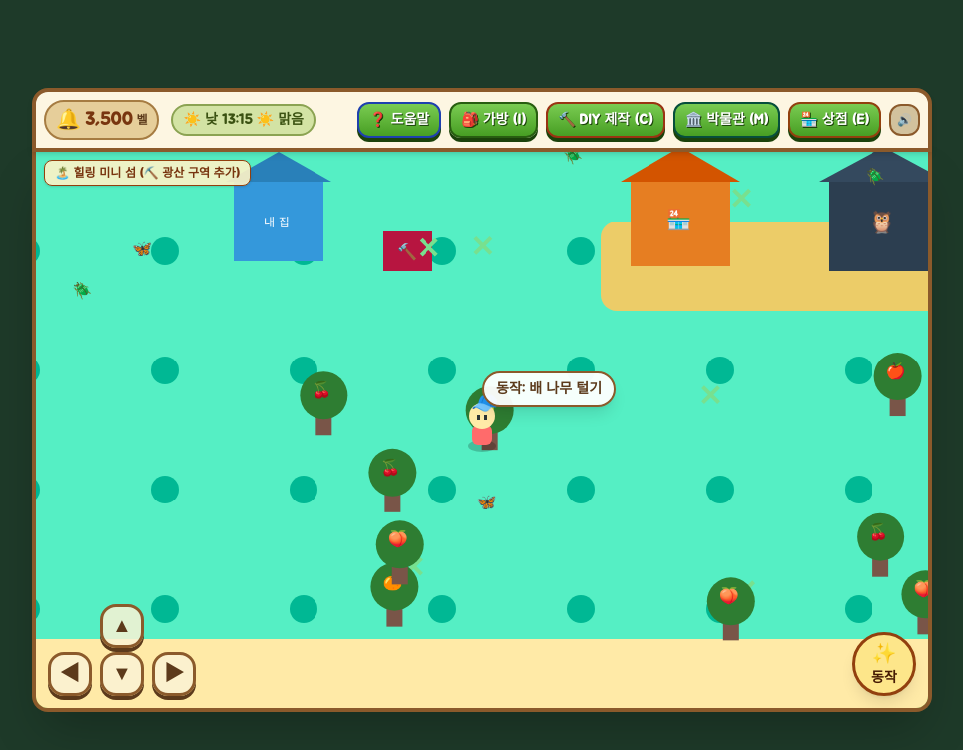
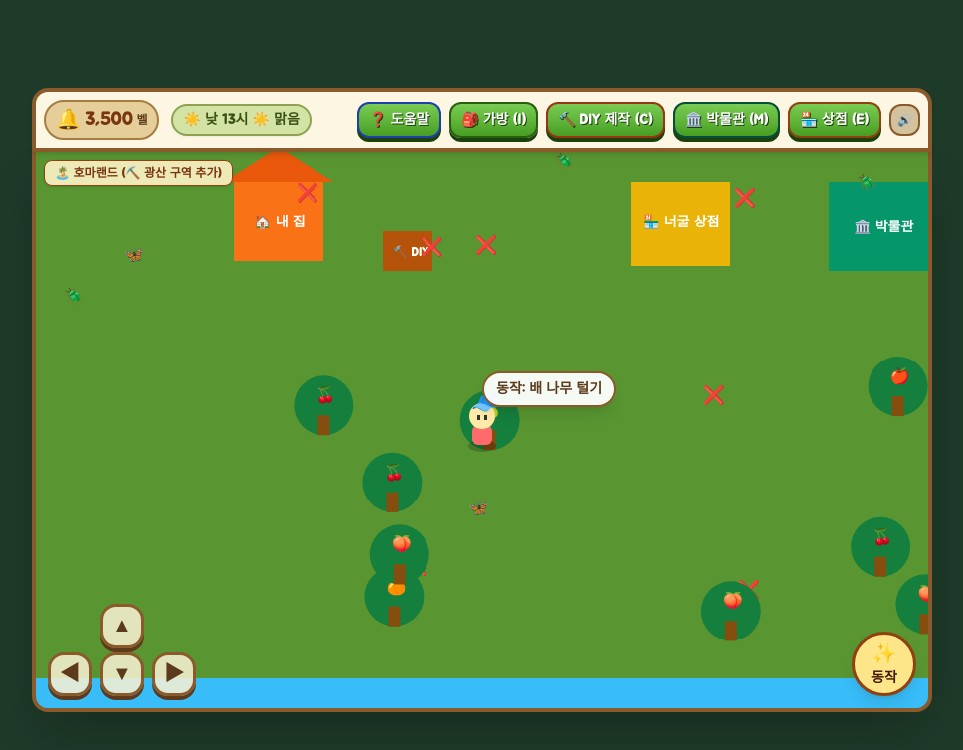
Before and after one commit to homateacher/-, a plain HTML site: page index.html in a window 1280 px wide. Shown: the whole page, without its empty margins (158-1121 px from the left). Drawn offline with nearby package versions, Linux system fonts and the light colour scheme.

Commit message:
Update index.html

```diff
--- a/index.html
+++ b/index.html
@@ -104,9 +104,9 @@
           <span id="bells-display" class="text-xs sm:text-lg text-amber-900">3,500</span> <span class="text-[10px] sm:text-xs">벨</span>
         </div>
         <!-- Time & Weather -->
-        <div class="flex items-center gap-1 bg-[#d3e3a4] px-2.5 py-1 rounded-full border-2 border-[#8ba352] text-[#3b5212] font-semibold text-[11px] sm:text-sm">
+        <div class="flex items-center gap-1 bg-[#d3e3a4] px-2.5 py-1 rounded-full border-2 border-[#8ba352] text-[#3b5212] font-semibold text-[11px] sm:text-sm min-w-[110px] justify-center tabular-nums whitespace-nowrap shadow-sm">
           <span id="time-icon">☀️</span>
-          <span id="time-display">낮 12:00</span>
+          <span id="time-display">낮 12시</span>
           <span id="weather-display" class="hidden sm:inline">☀️ 맑음</span>
         </div>
         <!-- Poison Status Indicator -->
@@ -169,7 +169,7 @@
       <!-- Controls Info Bar -->
       <div class="absolute top-2 left-2 flex justify-between items-center pointer-events-none z-10">
         <div id="location-badge" class="bg-amber-100/90 text-amber-900 font-bold text-[11px] sm:text-xs px-2.5 py-1 rounded-lg border border-amber-800 shadow">
-          🏝️ 힐링 미니 섬 (⛏️ 광산 구역 추가)
+          🏝️ 호마랜드 (⛏️ 광산 구역 추가)
         </div>
       </div>
     </div>
@@ -644,7 +644,7 @@
     // Map Entities & Interior State
     let currentMap = 'island';
     const houseInteriorFurniture = [
-      { id: 'furniture_bed', x: 250, y: 180 },
+      { id: 'furniture_bed', x: 380, y: 440 }, // Moved closer to entrance (x: 380, y: 440)
       { id: 'furniture_plant', x: 620, y: 180 }
     ];
 
@@ -652,7 +652,7 @@
     let bugs = [];
     let fossils = [];
     let floatingTexts = [];
-
+    let poisonRecoveryTimer = 0; // Natural Poison Recovery Counter
     // Map Buildings & Mining Zone Coordinates
     const shopBuilding = { x: 950, y: 350, width: 100, height: 85 };
     const museumBuilding = { x: 1150, y: 350, width: 110, height: 90 };
@@ -668,6 +668,9 @@
       keys[e.key.toLowerCase()] = true;
       if ([' ', 'i', 'e', 'm', 'c'].includes(e.key.toLowerCase())) {
         if (document.activeElement.tagName !== 'INPUT') e.preventDefault();
+      }
+      if (e.key === 'Escape') {
+        document.querySelectorAll('.fixed:not(.hidden)').forEach(modal => modal.classList.add('hidden'));
       }
       if (e.key.toLowerCase() === 'i') toggleModal('inventory-modal');
       if (e.key.toLowerCase() === 'e') toggleModal('shop-modal');
@@ -1139,6 +1142,26 @@
       if (gameTime >= 24 * 60) gameTime = 0;
       updateTimeDisplay();
 
+      // Natural poison recovery over time (every 30 seconds = 1800 frames at 60fps)
+      if (player.poisonStungCount > 0) {
+        poisonRecoveryTimer++;
+        if (poisonRecoveryTimer >= 1800) {
+          poisonRecoveryTimer = 0;
+          player.poisonStungCount--;
+          if (player.poisonStungCount === 0) {
+            document.getElementById('status-debuff').classList.add('hidden');
+            showFloatingText("💊 시간 경과로 벌/독 독성이 완전히 사라졌습니다!", player.x, player.y - 60, '#4ade80');
+          } else {
+            const speedRatio = Math.max(12.5, 100 / Math.pow(2, player.poisonStungCount));
+            document.getElementById('poison-count-text').innerText = player.poisonStungCount;
+            document.getElementById('poison-speed-text').innerText = speedRatio.toFixed(1);
+            showFloatingText(`💊 시간이 지나 독성이 1단계 완화되었습니다. (현재 ${player.poisonStungCount}회 중첩)`, player.x, player.y - 60, '#60a5fa');
+          }
+        }
+      } else {
+        poisonRecoveryTimer = 0;
+      }
+
       if (player.isTrapped) {
         player.trappedTimer--;
         if (player.trappedTimer <= 0) player.isTrapped = false;
@@ -1261,6 +1284,70 @@
 
     function render() {
       if (currentMap === 'house') {
+        // Bed Sleep & Complete Cure
+        const bedObj = houseInteriorFurniture.find(f => f.id === 'furniture_bed');
+        if (bedObj && Math.hypot(player.x - bedObj.x, player.y - bedObj.y) < 55) {
+          sfx.sleep();
+          player.poisonStungCount = 0; // Reset all poison stacks!
+          document.getElementById('status-debuff').classList.add('hidden');
+          showFloatingText("😴 푹 쉬고 건강을 완치했다! (벌/독 완전 치료)", player.x, player.y - 60, '#4ade80');
+          return;
+        }
+
+        if (player.y > 500) {
+          currentMap = 'island';
+          player.x = playerHouse.x + playerHouse.width/2;
+          player.y = playerHouse.y + playerHouse.height + 20;
+          document.getElementById('location-badge').innerText = '🏝️ 호마랜드';
+          return;
+        }
+      }
+<!-- ... existing text ... -->
+      if (hitPos >= miningRhythm.targetStart && hitPos <= targetEnd) {
+        sfx.mineHit();
+        sfx.fanfare();
+
+        // Mining Drop Rewards! (Iron, Gold, Ruby, Sapphire, Emerald)
+        const rand = Math.random();
+        let dropped = 'iron';
+        if (rand < 0.08) dropped = 'emerald';
+        else if (rand < 0.18) dropped = 'sapphire';
+        else if (rand < 0.30) dropped = 'ruby';
+        else if (rand < 0.55) dropped = 'gold_nugget';
+
+        const item = ITEM_DB[dropped];
+        player.inventory.push(dropped);
+        showFloatingText(`🎯 PERFECT! ${item.name} ${item.icon} 채굴 성공!`, player.x, player.y - 60, '#4ade80');
+        updateInventoryUI();
+      } else {
+        sfx.shake();
+        showFloatingText("💥 빗나갔다! (채굴 실패)", player.x, player.y - 60, '#ef4444');
+      }
+<!-- ... existing text ... -->
+    function showFloatingText(text, x, y, color = '#ffffff') {
+      floatingTexts.push({ text, x, y, alpha: 1.0, color });
+    }
+<!-- ... existing text ... -->
+      if (foundText) {
+        prompt.classList.remove('hidden');
+        actionText.innerText = foundText;
+
+        const cameraX = Math.max(0, Math.min(WORLD_WIDTH - canvas.width, player.x - canvas.width / 2));
+        const cameraY = Math.max(0, Math.min(WORLD_HEIGHT - canvas.height, player.y - canvas.height / 2));
+        const screenX = (player.x - cameraX) * (canvas.clientWidth / canvas.width);
+        const screenY = (player.y - cameraY + 35) * (canvas.clientHeight / canvas.height);
+
+        prompt.style.left = `${screenX}px`;
+        prompt.style.top = `${screenY}px`;
+      } else {
+        prompt.classList.add('hidden');
+      }
+    }
+
+    function render() {
+      ctx.clearRect(0, 0, canvas.width, canvas.height);
+
+      if (currentMap === 'house') {
         renderHouseInterior();
         return;
       }
@@ -1271,112 +1358,111 @@
       ctx.save();
       ctx.translate(-cameraX, -cameraY);
 
-      // Grass Base
-      ctx.fillStyle = '#55efc4'; ctx.fillRect(0, 0, WORLD_WIDTH, WORLD_HEIGHT);
-      ctx.fillStyle = '#00b894';
-      for (let x = 60; x < WORLD_WIDTH; x += 140) {
-        for (let y = 60; y < WORLD_HEIGHT - 300; y += 120) {
-          ctx.beginPath(); ctx.arc(x, y, 14, 0, Math.PI * 2); ctx.fill();
-        }
-      }
-
-      // Beach & Ocean
-      ctx.fillStyle = '#ffeaa7'; ctx.fillRect(0, 810, WORLD_WIDTH, 70);
-      ctx.fillStyle = '#74b9ff'; ctx.fillRect(0, 880, WORLD_WIDTH, WORLD_HEIGHT - 880);
-
-      // Mining Rocks Area
-      ctx.fillStyle = '#636e72';
-      ctx.beginPath(); ctx.roundRect(mineZoneObj.x, mineZoneObj.y, mineZoneObj.width, mineZoneObj.height, 16); ctx.fill();
-      ctx.fillStyle = '#fff'; ctx.font = '24px sans-serif'; ctx.fillText('⛰️⛏️', mineZoneObj.x + 35, mineZoneObj.y + 55);
-      ctx.font = '12px Jua'; ctx.fillText("신비한 광산", mineZoneObj.x + 35, mineZoneObj.y + 85);
-
-      // Rain Effects
-      if (isRaining) {
-        ctx.strokeStyle = 'rgba(255, 255, 255, 0.4)';
-        ctx.lineWidth = 1.5;
-        const timeOffset = Date.now() * 0.05;
-        for (let i = 0; i < 80; i++) {
-          let rx = (i * 25 + timeOffset * 5) % WORLD_WIDTH;
-          let ry = (i * 18 + timeOffset * 10) % WORLD_HEIGHT;
-          ctx.beginPath(); ctx.moveTo(rx, ry); ctx.lineTo(rx - 4, ry + 12); ctx.stroke();
-        }
-      }
-
-      // Plaza Pathways
-      ctx.fillStyle = '#eccc68';
-      ctx.beginPath(); ctx.roundRect(shopBuilding.x - 30, shopBuilding.y + 40, 360, 90, 16); ctx.fill();
-
-      // Crafting Bench
-      ctx.fillStyle = '#b71540';
+      // Grass Background
+      ctx.fillStyle = '#599632';
+      ctx.fillRect(0, 0, WORLD_WIDTH, WORLD_HEIGHT);
+
+      // River / Sea Body
+      ctx.fillStyle = '#38bdf8';
+      ctx.fillRect(0, 850, WORLD_WIDTH, 250);
+
+      // Mine Zone Area
+      ctx.fillStyle = '#64748b';
+      ctx.beginPath();
+      ctx.roundRect(mineZoneObj.x, mineZoneObj.y, mineZoneObj.width, mineZoneObj.height, 16);
+      ctx.fill();
+      ctx.fillStyle = '#ffffff';
+      ctx.font = 'bold 16px Jua';
+      ctx.fillText("⛰️ 신비한 광산", mineZoneObj.x + 20, mineZoneObj.y + 65);
+
+      // Buildings
+      // Player House
+      ctx.fillStyle = '#f97316';
+      ctx.fillRect(playerHouse.x, playerHouse.y, playerHouse.width, playerHouse.height);
+      ctx.fillStyle = '#ea580c';
+      ctx.beginPath();
+      ctx.moveTo(playerHouse.x - 10, playerHouse.y);
+      ctx.lineTo(playerHouse.x + playerHouse.width / 2, playerHouse.y - 35);
+      ctx.lineTo(playerHouse.x + playerHouse.width + 10, playerHouse.y);
+      ctx.closePath();
+      ctx.fill();
+      ctx.fillStyle = '#ffffff';
+      ctx.font = 'bold 14px Jua';
+      ctx.fillText("🏠 내 집", playerHouse.x + 20, playerHouse.y + 45);
+
+      // Shop Building
+      ctx.fillStyle = '#eab308';
+      ctx.fillRect(shopBuilding.x, shopBuilding.y, shopBuilding.width, shopBuilding.height);
+      ctx.fillStyle = '#ffffff';
+      ctx.font = 'bold 14px Jua';
+      ctx.fillText("🏪 너굴 상점", shopBuilding.x + 12, shopBuilding.y + 45);
+
+      // Museum Building
+      ctx.fillStyle = '#059669';
+      ctx.fillRect(museumBuilding.x, museumBuilding.y, museumBuilding.width, museumBuilding.height);
+      ctx.fillStyle = '#ffffff';
+      ctx.font = 'bold 14px Jua';
+      ctx.fillText("🏛️ 박물관", museumBuilding.x + 25, museumBuilding.y + 50);
+
+      // Craft Bench
+      ctx.fillStyle = '#b45309';
       ctx.fillRect(craftBenchObj.x, craftBenchObj.y, craftBenchObj.width, craftBenchObj.height);
-      ctx.fillStyle = '#fff'; ctx.font = '16px sans-serif'; ctx.fillText('🔨', craftBenchObj.x + 14, craftBenchObj.y + 26);
-
-      // Fossils Ground Dig Spots
+      ctx.fillStyle = '#ffffff';
+      ctx.font = 'bold 12px Jua';
+      ctx.fillText("🔨 DIY", craftBenchObj.x + 10, craftBenchObj.y + 25);
+
+      // Fossils Dig Spots
       fossils.forEach(f => {
-        ctx.strokeStyle = '#78e08f'; ctx.lineWidth = 4;
-        ctx.beginPath(); ctx.moveTo(f.x - 8, f.y - 8); ctx.lineTo(f.x + 8, f.y + 8);
-        ctx.moveTo(f.x + 8, f.y - 8); ctx.lineTo(f.x - 8, f.y + 8); ctx.stroke();
+        ctx.fillStyle = '#78350f';
+        ctx.font = 'bold 18px Jua';
+        ctx.fillText("❌", f.x - 8, f.y + 6);
       });
-
-      // Shop
-      ctx.fillStyle = '#e67e22'; ctx.fillRect(shopBuilding.x, shopBuilding.y, shopBuilding.width, shopBuilding.height);
-      ctx.fillStyle = '#d35400';
-      ctx.beginPath(); ctx.moveTo(shopBuilding.x - 10, shopBuilding.y);
-      ctx.lineTo(shopBuilding.x + shopBuilding.width/2, shopBuilding.y - 35);
-      ctx.lineTo(shopBuilding.x + shopBuilding.width + 10, shopBuilding.y); ctx.fill();
-      ctx.fillStyle = '#fff'; ctx.font = '20px sans-serif'; ctx.fillText('🏪', shopBuilding.x + 36, shopBuilding.y + 45);
-
-      // Museum
-      ctx.fillStyle = '#2c3e50'; ctx.fillRect(museumBuilding.x, museumBuilding.y, museumBuilding.width, museumBuilding.height);
-      ctx.fillStyle = '#34495e';
-      ctx.beginPath(); ctx.moveTo(museumBuilding.x - 10, museumBuilding.y);
-      ctx.lineTo(museumBuilding.x + museumBuilding.width/2, museumBuilding.y - 35);
-      ctx.lineTo(museumBuilding.x + museumBuilding.width + 10, museumBuilding.y); ctx.fill();
-      ctx.fillStyle = '#fff'; ctx.font = '22px sans-serif'; ctx.fillText('🦉', museumBuilding.x + 40, museumBuilding.y + 48);
-
-      // Player House
-      const hColor = player.houseUpgrade === 0 ? '#3498db' : '#9b59b6';
-      ctx.fillStyle = hColor; ctx.fillRect(playerHouse.x, playerHouse.y, playerHouse.width, playerHouse.height);
-      ctx.fillStyle = '#2980b9';
-      ctx.beginPath(); ctx.moveTo(playerHouse.x - 8, playerHouse.y);
-      ctx.lineTo(playerHouse.x + playerHouse.width/2, playerHouse.y - 30);
-      ctx.lineTo(playerHouse.x + playerHouse.width + 8, playerHouse.y); ctx.fill();
-      ctx.fillStyle = '#fff'; ctx.font = '12px Jua'; ctx.fillText("내 집", playerHouse.x + 30, playerHouse.y + 45);
 
       // Trees
       trees.forEach(t => {
-        ctx.fillStyle = '#795548'; ctx.fillRect(t.x - 8, t.y - 10, 16, 25);
-        ctx.fillStyle = '#2e7d32';
-        ctx.beginPath(); ctx.arc(t.x, t.y - 25, t.radius, 0, Math.PI * 2); ctx.fill();
+        ctx.fillStyle = '#15803d';
+        ctx.beginPath();
+        ctx.arc(t.x, t.y - 15, t.radius + 6, 0, Math.PI * 2);
+        ctx.fill();
+        ctx.fillStyle = '#854d0e';
+        ctx.fillRect(t.x - 6, t.y - 5, 12, 20);
+
         if (t.hasFruit) {
           ctx.font = '16px sans-serif';
-          ctx.fillText(ITEM_DB[t.fruit].icon, t.x - 12, t.y - 25);
+          ctx.fillText(ITEM_DB[t.fruit].icon, t.x - 8, t.y - 20);
         }
       });
 
       // Bugs
       bugs.forEach(b => {
-        const item = ITEM_DB[`bug_${b.dbIdx}`];
+        const bugItem = BUGS_DATA[b.dbIdx];
         ctx.font = '16px sans-serif';
-        ctx.fillText(item.icon, b.x, b.y);
+        ctx.fillText(bugItem.icon, b.x - 8, b.y + 6);
       });
 
-      // Fishing Line
+      // Fishing Bobber Animation
       if (fishingState.active) {
-        ctx.strokeStyle = '#ffffff'; ctx.lineWidth = 1.5;
-        ctx.beginPath(); ctx.moveTo(player.x, player.y - 10); ctx.lineTo(fishingState.bobberX, fishingState.bobberY); ctx.stroke();
-        ctx.fillStyle = '#ff4757'; ctx.beginPath(); ctx.arc(fishingState.bobberX, fishingState.bobberY, 5, 0, Math.PI * 2); ctx.fill();
+        ctx.fillStyle = '#ef4444';
+        ctx.beginPath();
+        ctx.arc(fishingState.bobberX, fishingState.bobberY, 6, 0, Math.PI * 2);
+        ctx.fill();
+
         if (fishingState.stage === 'nibble') {
-          ctx.fillStyle = '#ff0000'; ctx.font = 'bold 24px Jua'; ctx.fillText('!', fishingState.bobberX - 4, fishingState.bobberY - 15);
-        }
-      }
-
+          ctx.fillStyle = '#ffffff';
+          ctx.font = 'bold 22px Jua';
+          ctx.fillText("!", fishingState.bobberX - 4, fishingState.bobberY - 12);
+        }
+      }
+
+      // Render Player Avatar
       renderPlayerAvatar(player.x, player.y);
 
       // Floating Popups
       floatingTexts.forEach(ft => {
-        ctx.fillStyle = ft.color; ctx.globalAlpha = Math.max(0, ft.alpha);
-        ctx.font = 'bold 16px Jua'; ctx.fillText(ft.text, ft.x - 20, ft.y);
+        ctx.fillStyle = ft.color;
+        ctx.globalAlpha = Math.max(0, ft.alpha);
+        ctx.font = 'bold 20px Jua';
+        ctx.fillText(ft.text, ft.x - 30, ft.y);
         ctx.globalAlpha = 1.0;
       });
 
@@ -1476,12 +1562,10 @@
 
     function updateTimeDisplay() {
       const hours = Math.floor(gameTime / 60);
-      const mins = Math.floor(gameTime % 60);
       const paddedHours = hours < 10 ? '0' + hours : hours;
-      const paddedMins = mins < 10 ? '0' + mins : mins;
       const isNight = hours >= 19 || hours < 6;
 
-      const timeStr = `${isNight ? '밤' : '낮'} ${paddedHours}:${paddedMins}`;
+      const timeStr = `${isNight ? '밤' : '낮'} ${paddedHours}시`;
       const timeElem = document.getElementById('time-display');
 
       if (timeElem.innerText !== timeStr) {
```
